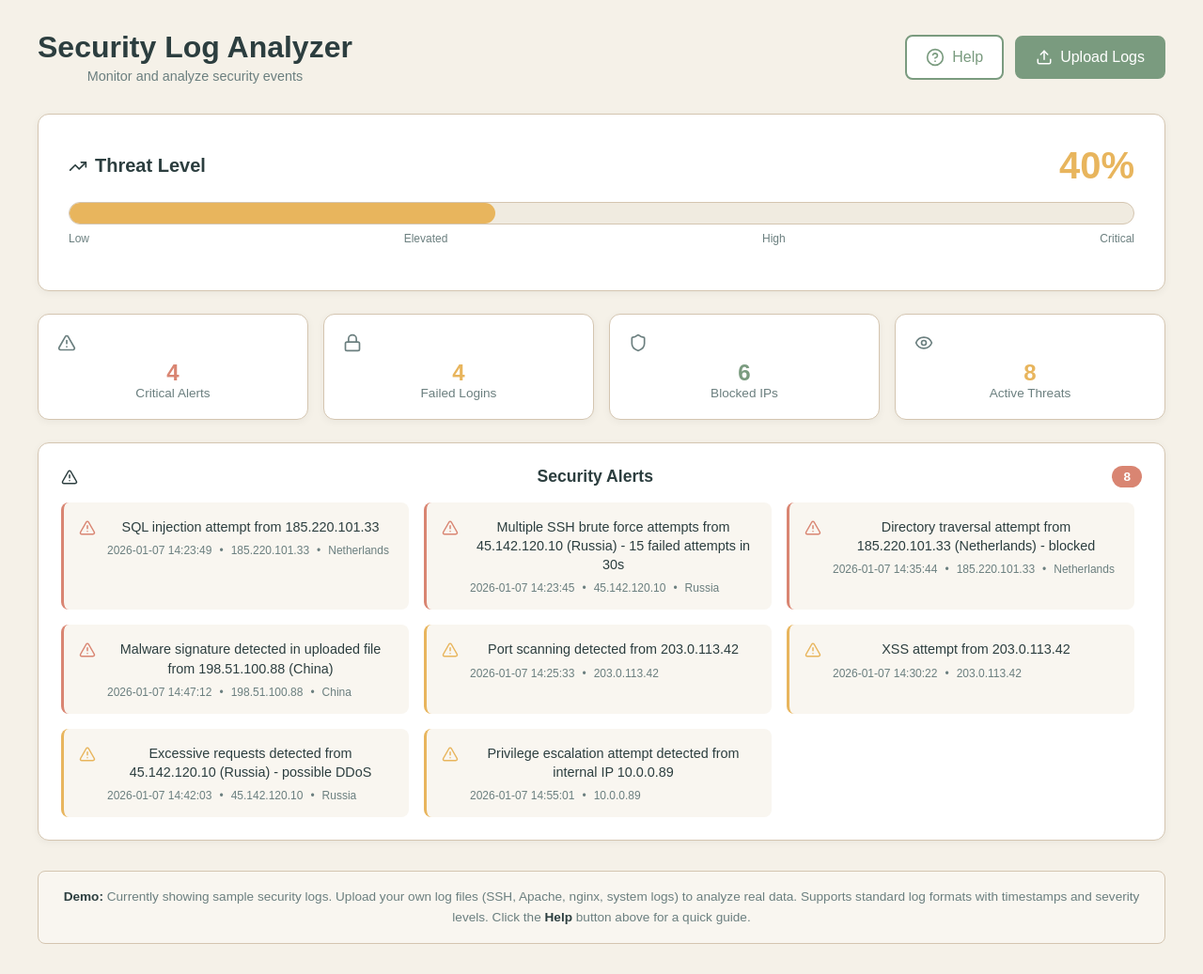
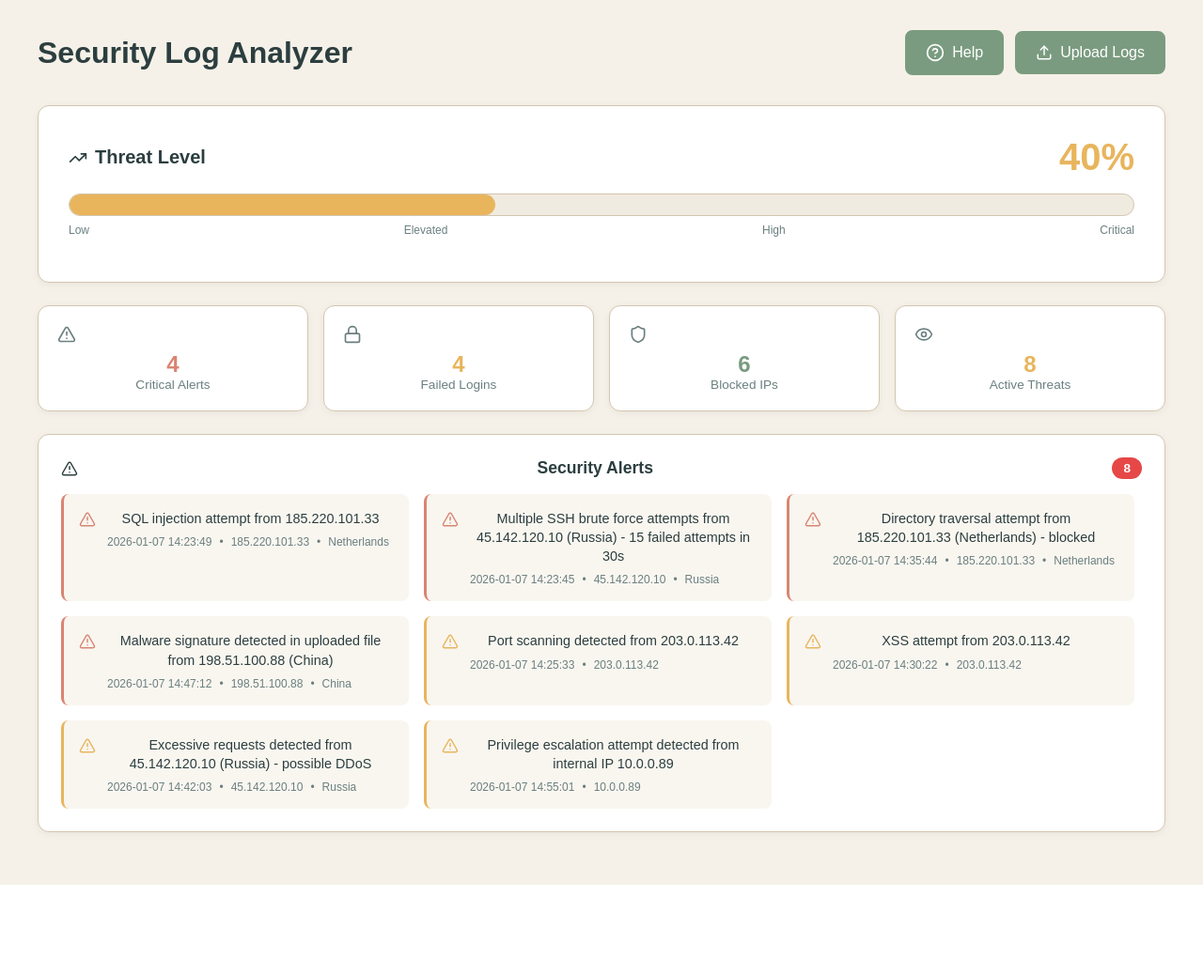
Before and after one commit to avar777/Security-Log-Analyzer, a React (Create React App) app: page / in a window 1280 px wide. Shown: the whole page at 94% size. After the commit the page ends 942 px from the top, so only its background shows below. Built offline with nearby package versions, Linux system fonts and the light colour scheme.

Commit message:
Added commits to main files

```diff
--- a/src/components/SecurityLogAnalyzer.jsx
+++ b/src/components/SecurityLogAnalyzer.jsx
@@ -1,9 +1,8 @@
 /**
  * Security Log Analyzer
- * Main component - simplified and focused
+ * The main component
  *
- * Removed: Total Events stat, Live Log Stream (redundant with alerts)
- * Updated: Cleaner, more focused interface
+ * Author: Ava Raper
  */
 
 import React, { useState, useEffect } from 'react';
@@ -20,7 +19,7 @@ const SecurityLogAnalyzer = () => {
   const [analysis, setAnalysis] = useState(null);
   const [isAnalyzing, setIsAnalyzing] = useState(false);
 
-  // Load sample data when component mounts
+  // Load the sample data for demo (delete this later)
   useEffect(() => {
     setIsAnalyzing(true);
 
@@ -86,7 +85,6 @@ const SecurityLogAnalyzer = () => {
         <div className="analyzer-header">
           <div className="header-title">
             <h1>Security Log Analyzer</h1>
-            <p>Monitor and analyze security events</p>
           </div>
 
           <div className="header-actions">
@@ -107,7 +105,7 @@ const SecurityLogAnalyzer = () => {
           </div>
         </div>
 
-        {/* Threat level meter */}
+        {/* Threat level bar */}
         <ThreatMeter threatLevel={analysis.threatLevel} />
 
         {/* Quick stats - removed Total Events */}
@@ -151,15 +149,8 @@ const SecurityLogAnalyzer = () => {
           </div>
         </div>
 
-        {/* Security alerts - now scrollable and shows all */}
+        {/* Security alerts - now scrollable */}
         <AlertPanel alerts={analysis.alerts} />
-
-        {/* Footer info */}
-        <div className="info-footer">
-          <strong>Demo:</strong> Currently showing sample security logs. Upload your own log files
-          (SSH, Apache, nginx, system logs) to analyze real data. Supports standard log formats with
-          timestamps and severity levels. Click the <strong>Help</strong> button above for a quick guide.
-        </div>
       </div>
     </div>
   );
--- a/src/components/ThreatMeter.jsx
+++ b/src/components/ThreatMeter.jsx
@@ -1,13 +1,15 @@
 /**
  * Threat Meter Card
- * Shows current threat level as a progress bar with a precentage
+ * Shows current threat level as a progress bar with a percentage
+ *
+ * Author: Ava Raper
  */
 
 import React from 'react';
 import { TrendingUp } from 'lucide-react';
 
 const ThreatMeter = ({ threatLevel }) => {
-  // Figure out what color the bar will be be
+  // Figure out what color the bar will be
   const getThreatColor = () => {
     if (threatLevel < 30) return '#7a9b7f'; // green - all good
     if (threatLevel < 60) return '#e8b55d'; // yellow - keep an eye out
--- a/src/styles/Dashboard.css
+++ b/src/styles/Dashboard.css
@@ -1,16 +1,16 @@
 /**
  * Security Log Analyzer Styles
- * Clean, warm aesthetic - no cyberpunk stuff
+ *
  * Author: Ava Raper
- * Updated: Removed Live Log, made alerts scrollable, simplified threat levels
  */
 
 :root {
   --bg-color: #f5f1e8;
   --card-bg: #ffffff;
   --primary: #7a9b7f;
-  --danger: #d98572;
-  --warning: #e8b55d;
+  --danger: #e64747;
+  --warning: #e8a05d;
+  --moderate: #e7cf6e;
   --success: #7a9b7f;
   --text: #2c3e3f;
   --text-light: #6b7f7f;
@@ -109,8 +109,8 @@
   align-items: center;
   gap: 0.5rem;
   padding: 0.75rem 1.25rem;
-  background-color: white;
-  color: var(--primary);
+  background-color: var(--primary);
+  color: white;
   border: 2px solid var(--primary);
   border-radius: 8px;
   font-weight: 500;
@@ -120,8 +120,7 @@
 }
 
 .help-button:hover {
-  background-color: var(--primary);
-  color: white;
+  background-color: #6a8b6f;
   transform: translateY(-1px);
 }
 
@@ -286,9 +285,13 @@
   border: 2px solid var(--primary);
 }
 
-/* Status indicators in tutorial - updated to Low/High/Critical */
+/* Status indicators in tutorial */
 .status-low {
   color: var(--success);
+}
+
+.status-elevated {
+  color: var(--moderate);
 }
 
 .status-high {
--- a/src/utils/logParser.js
+++ b/src/utils/logParser.js
@@ -26,7 +26,7 @@ export const extractTimestamp = (logLine) => {
   const syslogMatch = logLine.match(/(\w{3}\s+\d{1,2}\s+\d{2}:\d{2}:\d{2})/);
   if (syslogMatch) return syslogMatch[1];
 
-  // If we can't find anything, just use current time
+  // If there is no time found, just use current time
   return new Date().toISOString();
 };
 
@@ -236,7 +236,7 @@ export const parseLogs = (logLines) => {
     .filter(log => log !== null);
 };
 
-// Sample data for demo
+// Sample data for demo only
 export const sampleLogs = [
   '2026-01-07 14:23:45 [CRITICAL] Multiple SSH brute force attempts from 45.142.120.10 (Russia) - 15 failed attempts in 30s',
   '2026-01-07 14:23:47 [FAILED] Login attempt from 192.168.1.105 - user: admin',
--- a/src/utils/threatAnalysis.js
+++ b/src/utils/threatAnalysis.js
@@ -273,7 +273,7 @@ export const aggregateStats = (logs) => {
   };
 };
 
-// Build attack map data
+// Build attack map data - TODO
 export const buildAttackMap = (logs, geoLocations) => {
   const countryCounts = {};
 
```
Also changed, not shown: src/components/AlertPanel.jsx (+6 -4 lines), src/components/Tutorial.jsx (+6 -4 lines).
